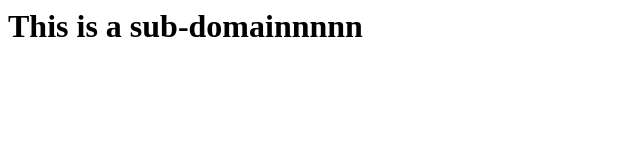
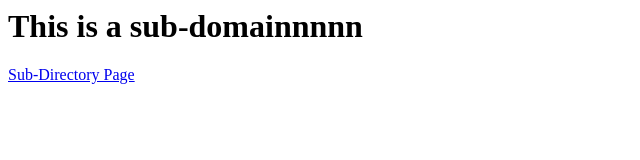
Before and after one commit to EyupBEY/apps, a plain HTML site: page index.html in a window 1280 px wide. Shown: the whole page, without its empty margins (0-640 px from the left). Drawn offline with Linux system fonts and the light colour scheme.

Commit message:
Update index.html

```diff
--- a/index.html
+++ b/index.html
@@ -1 +1,2 @@
 <h1>This is a sub-domainnnnn</h1>
+<a href="https://www.atalet.me/sub-directory/">Sub-Directory Page</a>
```
